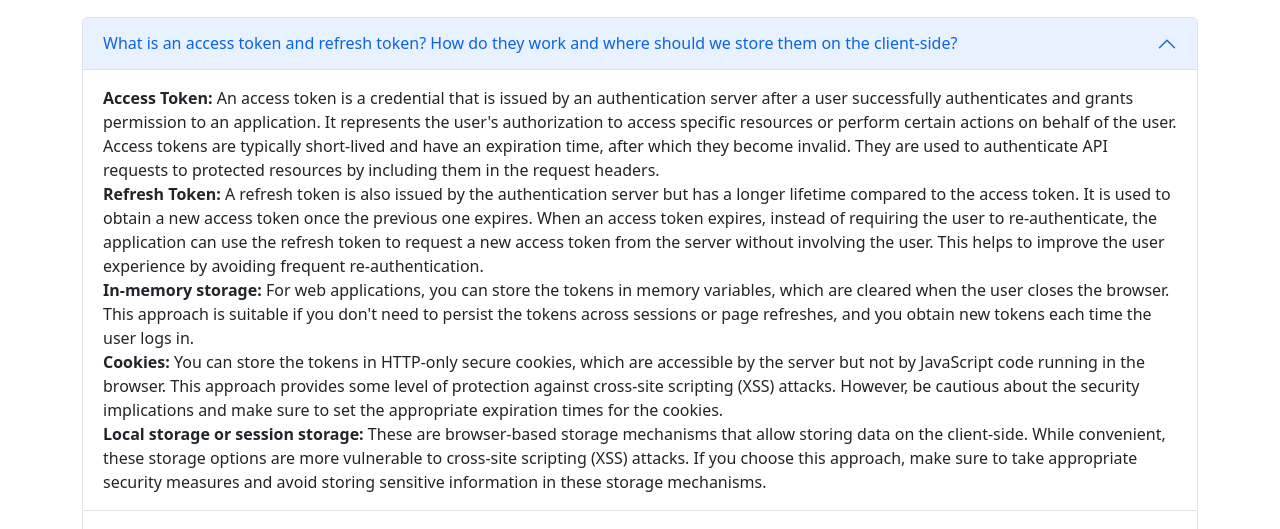
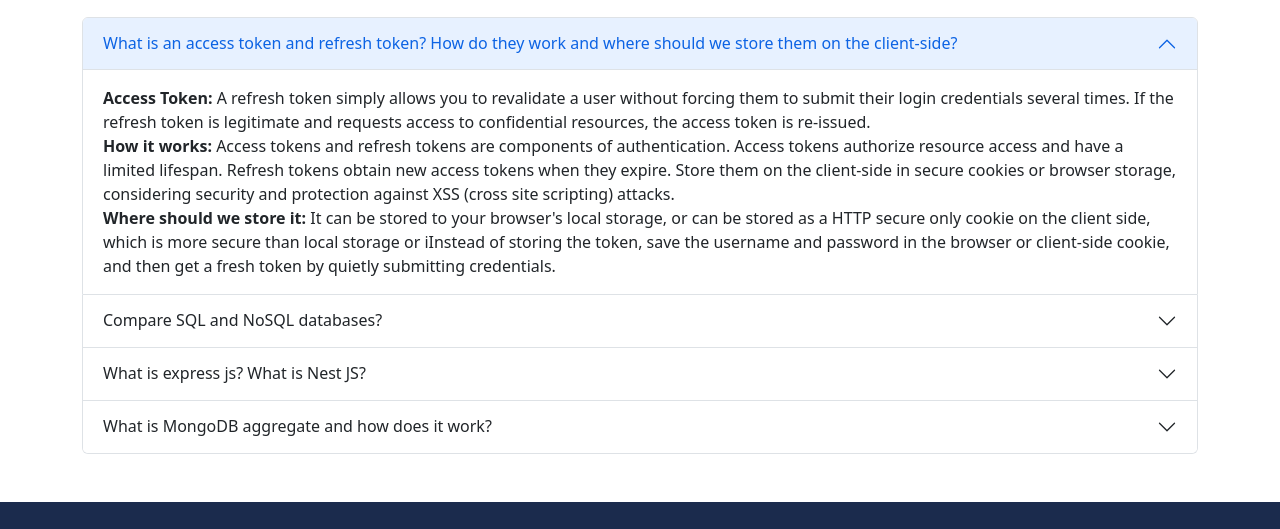
Before and after one commit to sh-bd/toy-marketplace-client-side, a React (Vite) app: page /blog in a window 1280 px wide. Shown: the part 271-800 px from the top of the page. Built offline with nearby package versions, Linux system fonts and the light colour scheme; no server answers.

Commit message:
ok for now

```diff
--- a/src/components/Blog/Blog.jsx
+++ b/src/components/Blog/Blog.jsx
@@ -17,16 +17,12 @@ const Blog = () => {
                               </h2>
                               <div id="collapseOne" className="accordion-collapse collapse show" aria-labelledby="headingOne" data-bs-parent="#accordionExample">
                                    <div className="accordion-body">
-                                        <b>Access Token:</b> An access token is a credential that is issued by an authentication server after a user successfully authenticates and grants permission to an application. It represents the user's authorization to access specific resources or perform certain actions on behalf of the user. Access tokens are typically short-lived and have an expiration time, after which they become invalid. They are used to authenticate API requests to protected resources by including them in the request headers. <br />
+                                        <b>Access Token:</b> A refresh token simply allows you to revalidate a user without forcing them to submit their login credentials several times. If the refresh token is legitimate and requests access to confidential resources, the access token is re-issued. <br />
 
-                                        <b>Refresh Token:</b> A refresh token is also issued by the authentication server but has a longer lifetime compared to the access token. It is used to obtain a new access token once the previous one expires. When an access token expires, instead of requiring the user to re-authenticate, the application can use the refresh token to request a new access token from the server without involving the user. This helps to improve the user experience by avoiding frequent re-authentication. <br />
-
-                                        <b>In-memory storage:</b> For web applications, you can store the tokens in memory variables, which are cleared when the user closes the browser. This approach is suitable if you don't need to persist the tokens across sessions or page refreshes, and you obtain new tokens each time the user logs in. <br />
-
-                                        <b>Cookies:</b> You can store the tokens in HTTP-only secure cookies, which are accessible by the server but not by JavaScript code running in the browser. This approach provides some level of protection against cross-site scripting (XSS) attacks. However, be cautious about the security implications and make sure to set the appropriate expiration times for the cookies.
+                                        <b>How it works:</b> Access tokens and refresh tokens are components of authentication. Access tokens authorize resource access and have a limited lifespan. Refresh tokens obtain new access tokens when they expire. Store them on the client-side in secure cookies or browser storage, considering security and protection against XSS (cross site scripting) attacks.
                                         <br />
 
-                                        <b>Local storage or session storage:</b> These are browser-based storage mechanisms that allow storing data on the client-side. While convenient, these storage options are more vulnerable to cross-site scripting (XSS) attacks. If you choose this approach, make sure to take appropriate security measures and avoid storing sensitive information in these storage mechanisms. <br />
+                                        <b>Where should we store it:</b>  It can be stored to your browser's local storage, or can be stored as a HTTP secure only cookie on the client side, which is more secure than local storage or iInstead of storing the token, save the username and password in the browser or client-side cookie, and then get a fresh token by quietly submitting credentials. <br />
                                    </div>
                               </div>
                          </div>
```
